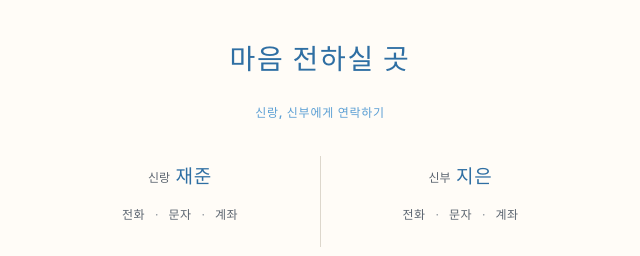
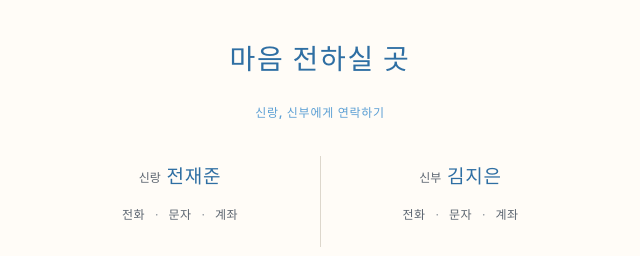
Before and after one commit to TK-moon/jieun-jaejun-wedding-2026-12-06, a React (Vite) app: page / in a window 1280 px wide. Shown: the part 2354-2610 px from the top of the page, without its empty margins (320-960 px from the left). Built offline with nearby package versions, Linux system fonts and the light colour scheme.

Commit message:
신랑, 신부 이름 full name으로 변경

```diff
--- a/src/sections/ContactSection/CoupleContacts/index.tsx
+++ b/src/sections/ContactSection/CoupleContacts/index.tsx
@@ -17,13 +17,13 @@ const CoupleContacts: FC<Props> = () => {
       <dl className={styles.grid}>
         <ContactPerson
           role="신랑"
-          name={groom.name.ko}
+          name={groom.name.full}
           phone={groom.phone}
           account={groom.account}
         />
         <ContactPerson
           role="신부"
-          name={bride.name.ko}
+          name={bride.name.full}
           phone={bride.phone}
           account={bride.account}
         />
```
